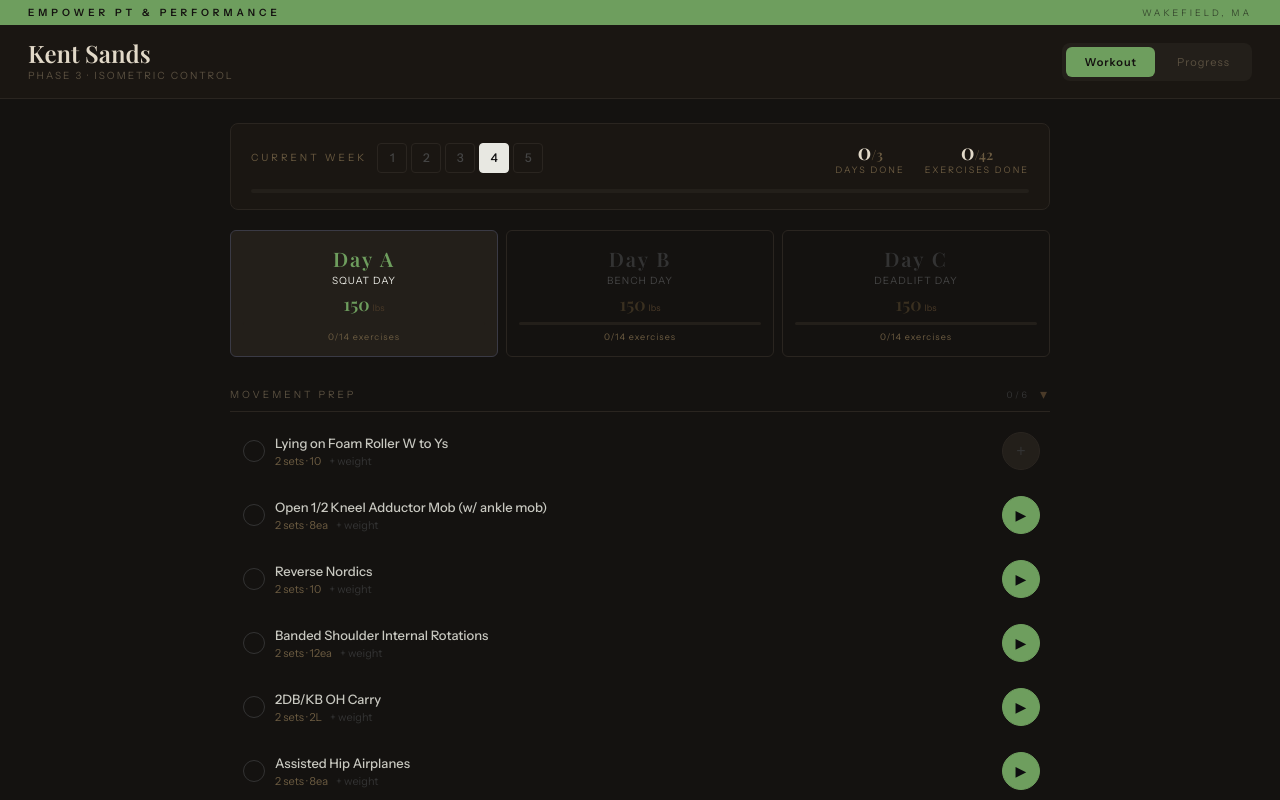
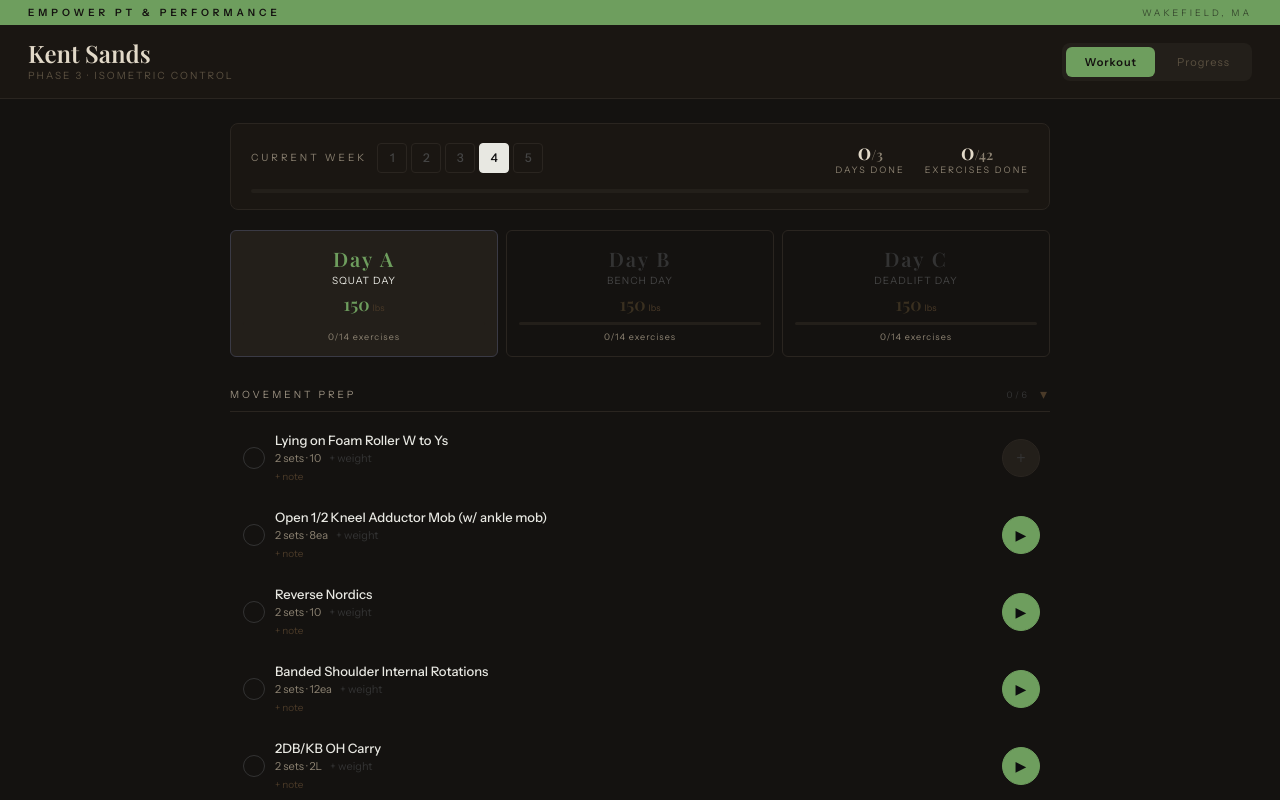
Before and after one commit to StoicClaude/fitness-tracker, a React (Create React App) app: page / in a window 1280 px wide. Shown: the top 800 px of the page. Built offline with nearby package versions, Linux system fonts and the light colour scheme.

Commit message:
ux: status bar fix, lighter text, exercise notes
Co-Authored-By: Claude Sonnet 4.6 <noreply@anthropic.com>

```diff
--- a/public/index.html
+++ b/public/index.html
@@ -6,7 +6,7 @@
     <meta name="apple-mobile-web-app-status-bar-style" content="black-translucent">
     <meta name="apple-mobile-web-app-title" content="Empower">
     <link rel="icon" href="%PUBLIC_URL%/favicon.ico" />
-    <meta name="viewport" content="width=device-width, initial-scale=1" />
+    <meta name="viewport" content="width=device-width, initial-scale=1, viewport-fit=cover" />
     <meta name="theme-color" content="#000000" />
     <meta
       name="description"
--- a/src/App.js
+++ b/src/App.js
@@ -156,6 +156,7 @@ export default function FitnessTracker() {
   });
   const [collapsedGroups, setCollapsedGroups] = useState({});
   const [expandedWeight, setExpandedWeight] = useState({});
+  const [expandedExNote, setExpandedExNote] = useState({});
 
   // Persist all key state to localStorage whenever it changes
   useEffect(() => { try { localStorage.setItem("ft_program", JSON.stringify(program)); } catch {} }, [program]);
@@ -259,6 +260,9 @@ export default function FitnessTracker() {
         input[type=number]::-webkit-inner-spin-button { -webkit-appearance: none; }
       `}</style>
 
+      {/* Status bar cover for iOS safe area */}
+      <div style={{ background: "#6e9e5e", height: "env(safe-area-inset-top)" }} />
+
       {/* Header */}
       <div style={{
         background: "#1a1612",
@@ -316,7 +320,7 @@ export default function FitnessTracker() {
             <div style={{ display: "flex", alignItems: "center", justifyContent: "space-between", marginBottom: 14, flexWrap: "wrap", gap: 12 }}>
               {/* Week picker */}
               <div style={{ display: "flex", alignItems: "center", gap: 10 }}>
-                <span style={{ fontSize: 10, letterSpacing: 3, color: "#6a5a40", textTransform: "uppercase" }}>Current Week</span>
+                <span style={{ fontSize: 10, letterSpacing: 3, color: "#8a8070", textTransform: "uppercase" }}>Current Week</span>
                 <div style={{ display: "flex", gap: 4 }}>
                   {[1,2,3,4,5].map(w => (
                     <button key={w} onClick={() => setCurrentWeek(w)} style={{
@@ -333,15 +337,15 @@ export default function FitnessTracker() {
               <div style={{ display: "flex", gap: 20, alignItems: "center" }}>
                 <div style={{ textAlign: "center" }}>
                   <div style={{ fontFamily: "'Playfair Display', serif", fontSize: 22, color: "#e2d9c8", lineHeight: 1 }}>
-                    {weekDaysComplete}<span style={{ fontSize: 14, color: "#6a5a40" }}>/3</span>
+                    {weekDaysComplete}<span style={{ fontSize: 14, color: "#8a8070" }}>/3</span>
                   </div>
-                  <div style={{ fontSize: 9, color: "#6a5a40", letterSpacing: 2, textTransform: "uppercase", marginTop: 2 }}>Days Done</div>
+                  <div style={{ fontSize: 9, color: "#8a8070", letterSpacing: 2, textTransform: "uppercase", marginTop: 2 }}>Days Done</div>
                 </div>
                 <div style={{ textAlign: "center" }}>
                   <div style={{ fontFamily: "'Playfair Display', serif", fontSize: 22, color: "#e2d9c8", lineHeight: 1 }}>
-                    {weekDone}<span style={{ fontSize: 14, color: "#6a5a40" }}>/{weekTotal}</span>
+                    {weekDone}<span style={{ fontSize: 14, color: "#8a8070" }}>/{weekTotal}</span>
                   </div>
-                  <div style={{ fontSize: 9, color: "#6a5a40", letterSpacing: 2, textTransform: "uppercase", marginTop: 2 }}>Exercises Done</div>
+                  <div style={{ fontSize: 9, color: "#8a8070", letterSpacing: 2, textTransform: "uppercase", marginTop: 2 }}>Exercises Done</div>
                 </div>
               </div>
             </div>
@@ -406,7 +410,7 @@ export default function FitnessTracker() {
                       transition: "width 0.3s ease",
                     }} />
                   </div>
-                  <div style={{ fontSize: 9, color: "#6a5a40", letterSpacing: 1 }}>
+                  <div style={{ fontSize: 9, color: "#8a8070", letterSpacing: 1 }}>
                     {done}/{total} exercises
                   </div>
                 </button>
@@ -425,7 +429,7 @@ export default function FitnessTracker() {
                 onClick={() => setCollapsedGroups(prev => ({ ...prev, [collapseKey]: !prev[collapseKey] }))}
                 style={{
                   fontSize: 10, letterSpacing: 3, textTransform: "uppercase",
-                  color: "#5a5040", marginBottom: isCollapsed ? 0 : 10,
+                  color: "#9a9080", marginBottom: isCollapsed ? 0 : 10,
                   paddingBottom: 8, borderBottom: "1px solid #2a2520",
                   display: "flex", alignItems: "center", justifyContent: "space-between",
                   cursor: "pointer", userSelect: "none",
@@ -482,7 +486,7 @@ export default function FitnessTracker() {
                       <div style={{ flex: 1, minWidth: 0 }}>
                         <div style={{
                           fontSize: 13, fontWeight: 500,
-                          color: isPrimary ? color : isChecked ? "#555" : "#c8c8c0",
+                          color: isPrimary ? color : isChecked ? "#555" : "#e8e8e2",
                           display: "flex", alignItems: "center", gap: 6,
                           textDecoration: isChecked ? "line-through" : "none",
                         }}>
@@ -495,7 +499,7 @@ export default function FitnessTracker() {
                           )}
                         </div>
                         <div style={{ display: "flex", alignItems: "center", gap: 8, marginTop: 3, flexWrap: "wrap" }}>
-                          <span style={{ fontSize: 11, color: "#6a5a40" }}>{ex.sets} sets · {ex.reps}</span>
+                          <span style={{ fontSize: 11, color: "#8a8070" }}>{ex.sets} sets · {ex.reps}</span>
                           <button
                             onClick={() => setExpandedWeight(prev => ({ ...prev, [`${activeDay}-${ex.id}`]: !prev[`${activeDay}-${ex.id}`] }))}
                             style={{
@@ -522,13 +526,51 @@ export default function FitnessTracker() {
                                 fontSize: 13, padding: "5px 8px", outline: "none", textAlign: "center",
                               }}
                             />
-                            <span style={{ fontSize: 11, color: "#6a5a40" }}>lbs</span>
+                            <span style={{ fontSize: 11, color: "#8a8070" }}>lbs</span>
                             <button onClick={() => setExpandedWeight(prev => ({ ...prev, [`${activeDay}-${ex.id}`]: false }))} style={{
-                              background: "transparent", border: "none", color: "#6a5a40",
+                              background: "transparent", border: "none", color: "#8a8070",
                               fontFamily: "inherit", fontSize: 11, cursor: "pointer", padding: "0 4px"
                             }}>done</button>
                           </div>
                         )}
+                        {/* Per-exercise note */}
+                        {(() => {
+                          const noteKey = `W${currentWeek}-${activeDay}-${ex.id}-note`;
+                          const noteVal = notes[noteKey] || "";
+                          const noteExpanded = expandedExNote[`${activeDay}-${ex.id}`];
+                          if (noteExpanded) {
+                            return (
+                              <input
+                                type="text"
+                                autoFocus
+                                placeholder="Add a note..."
+                                value={noteVal}
+                                onChange={e => setNotes(prev => ({ ...prev, [noteKey]: e.target.value }))}
+                                onBlur={() => setExpandedExNote(prev => ({ ...prev, [`${activeDay}-${ex.id}`]: false }))}
+                                style={{
+                                  display: "block", width: "100%", marginTop: 5,
+                                  background: "#1a1612", border: "1px solid #2a2520",
+                                  borderRadius: 4, color: "#c8c8c0", fontFamily: "inherit",
+                                  fontSize: 11, padding: "4px 8px", outline: "none",
+                                }}
+                              />
+                            );
+                          }
+                          if (noteVal) {
+                            return (
+                              <div
+                                onClick={() => setExpandedExNote(prev => ({ ...prev, [`${activeDay}-${ex.id}`]: true }))}
+                                style={{ fontSize: 10, color: "#8a8070", marginTop: 5, cursor: "pointer" }}
+                              >{noteVal}</div>
+                            );
+                          }
+                          return (
+                            <div
+                              onClick={() => setExpandedExNote(prev => ({ ...prev, [`${activeDay}-${ex.id}`]: true }))}
+                              style={{ fontSize: 10, color: "#4a3a28", marginTop: 5, cursor: "pointer" }}
+                            >+ note</div>
+                          );
+                        })()}
                       </div>
 
                       {/* Play button */}
@@ -609,7 +651,7 @@ export default function FitnessTracker() {
 
           {/* Notes */}
           <div style={{ marginTop: 20 }}>
-            <div style={{ fontSize: 10, letterSpacing: 3, color: "#6a5a40", marginBottom: 8, textTransform: "uppercase" }}>
+            <div style={{ fontSize: 10, letterSpacing: 3, color: "#8a8070", marginBottom: 8, textTransform: "uppercase" }}>
               Session Notes
             </div>
             <textarea
@@ -631,7 +673,7 @@ export default function FitnessTracker() {
       {tab === "progress" && (
         <div style={{ maxWidth: 860, margin: "0 auto", padding: "24px 20px" }}>
           <div style={{ marginBottom: 32 }}>
-            <div style={{ fontSize: 10, letterSpacing: 3, color: "#6a5a40", marginBottom: 20, textTransform: "uppercase" }}>
+            <div style={{ fontSize: 10, letterSpacing: 3, color: "#8a8070", marginBottom: 20, textTransform: "uppercase" }}>
               Primary Lift Progress
             </div>
             <div style={{ display: "grid", gridTemplateColumns: "repeat(auto-fit, minmax(240px, 1fr))", gap: 16 }}>
@@ -655,7 +697,7 @@ export default function FitnessTracker() {
                       <span style={{ fontFamily: "'Playfair Display', serif", fontSize: 36, color, lineHeight: 1 }}>
                         {latest}
                       </span>
-                      <span style={{ fontSize: 12, color: "#6a5a40" }}>lbs</span>
+                      <span style={{ fontSize: 12, color: "#8a8070" }}>lbs</span>
                       {delta !== null && (
                         <span style={{
                           fontSize: 12,
@@ -687,7 +729,7 @@ export default function FitnessTracker() {
             borderRadius: 8,
             padding: "20px"
           }}>
-            <div style={{ fontSize: 10, letterSpacing: 3, color: "#6a5a40", marginBottom: 16, textTransform: "uppercase" }}>
+            <div style={{ fontSize: 10, letterSpacing: 3, color: "#8a8070", marginBottom: 16, textTransform: "uppercase" }}>
               Log New Entry
             </div>
             <div style={{ display: "flex", gap: 10, flexWrap: "wrap", alignItems: "center" }}>
```
